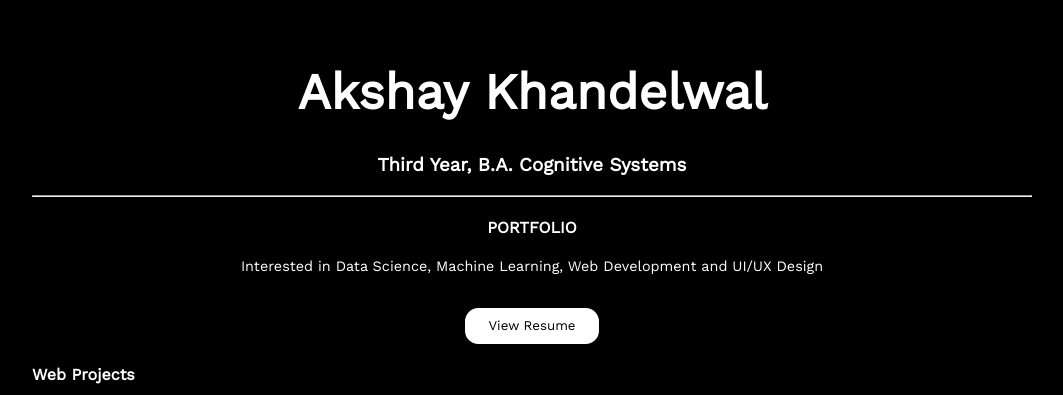
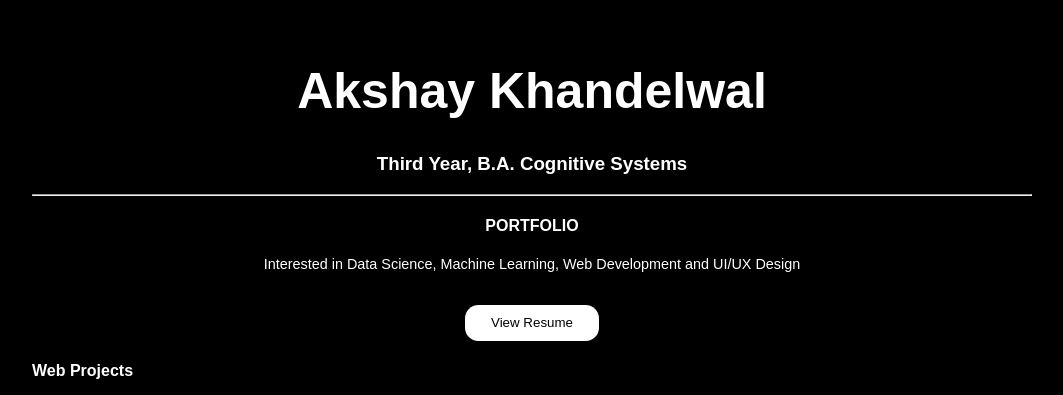
Before and after one commit to akshayubc/resume, a plain HTML site: page index.html in a window 1280 px wide. Shown: the top 395 px of the page, without its empty margins (108-1171 px from the left). Drawn offline with nearby package versions, Linux system fonts and the light colour scheme.

Commit message:
Font change

```diff
--- a/style.css
+++ b/style.css
@@ -5,7 +5,7 @@
 body {
   background-color: #000000;
   padding: 20px;
-  font-family: 'Work Sans', sans-serif;
+  font-family: 'Public Sans', sans-serif;
   color:white;
 }
 
@@ -18,8 +18,7 @@ body {
 h1 {
   font-size: 50px;
   word-break: break-all;
-  font-family: 'Work Sans', sans-serif;
-
+  font-family: 'Mulish', sans-serif;
 }
 
 a {
@@ -54,7 +53,7 @@ a {
     background-color: white;
     color:black;
     text-decoration: none;
-    font-family: 'Work Sans', sans-serif;
+    font-family: 'Syne', sans-serif;
     border-radius:1em;
     border:0px;
     height:2.7em;
```
